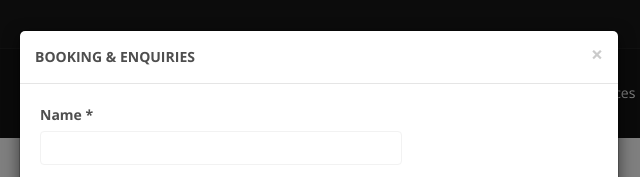
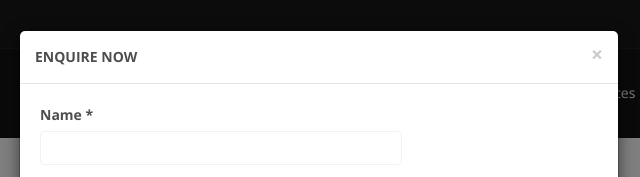
Before and after one commit to anjangowdamandya/anjangowdamandya.github.io, a plain HTML site: page vasukiInfo.html in a window 1280 px wide. Both pictures are taken after a click on the link "Project". Shown: the top 177 px of the page, 321-961 px from the left. Drawn offline with nearby package versions, Linux system fonts and the light colour scheme.

Commit message:
committed by kiran

```diff
--- a/vasukiInfo.html
+++ b/vasukiInfo.html
@@ -361,7 +361,7 @@ src="https://www.facebook.com/tr?id=1861566707454198&ev=PageView&noscript=1"/></
       <div class="modal-content">
         <div class="modal-header">
           <button type="button" class="close" data-dismiss="modal">&times;</button>
-                <b>BOOKING & ENQUIRIES</b>
+                <b>ENQUIRE NOW</b>
         </div>
         <div class="modal-body">
             <div class="row contact-wrap">
```
